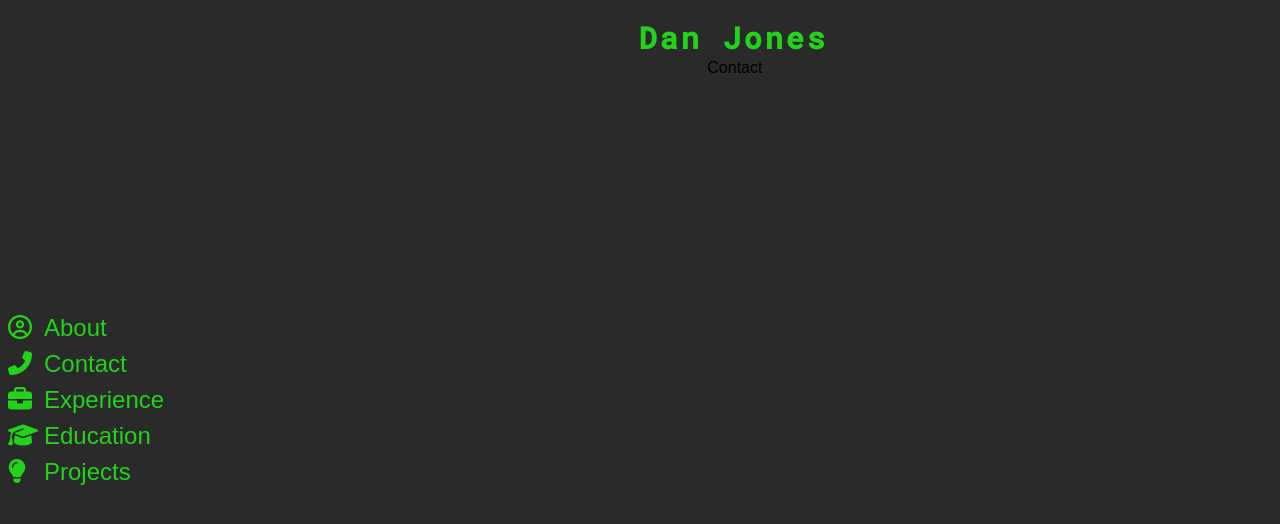
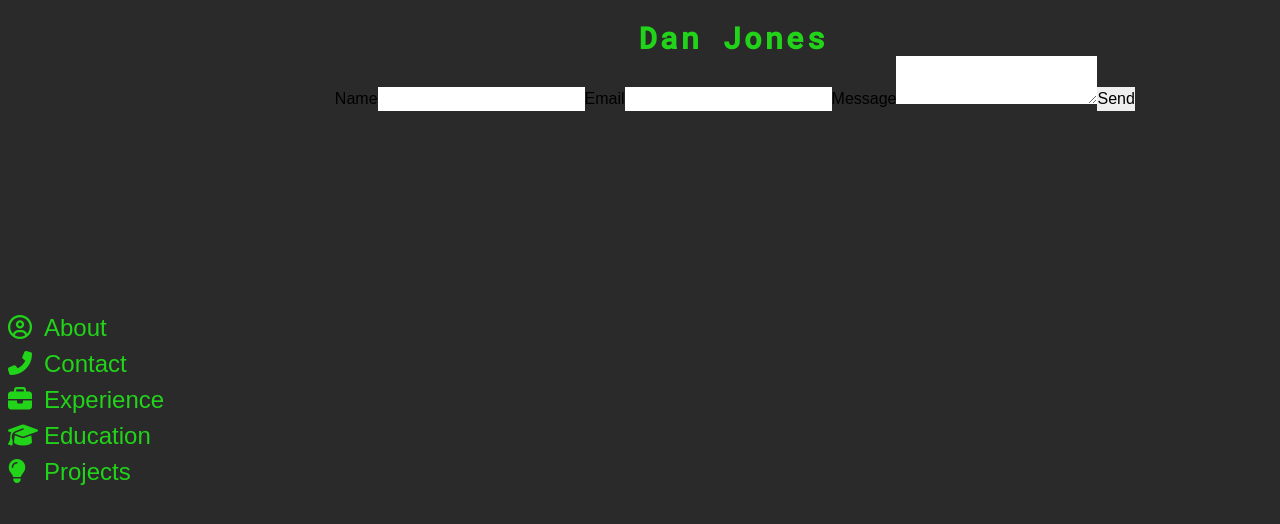
Before and after one commit to danjones457/cv-website, a React (Create React App) app: page / in a window 1280 px wide. Both pictures are taken after a click on the item "Contact". Shown: the top 524 px of the page. Built offline with nearby package versions, Linux system fonts and the light colour scheme; a web font is replaced by a local one.

Commit message:
Contact section works with emailjs. Changes to content styling

```diff
--- a/package.json
+++ b/package.json
@@ -11,6 +11,7 @@
     "@testing-library/react": "^11.2.2",
     "@testing-library/user-event": "^12.5.0",
     "autoprefixer": "^9.8.6",
+    "emailjs-com": "^2.6.4",
     "postcss": "^7.0.35",
     "react": "^17.0.1",
     "react-dom": "^17.0.1",
--- a/src/App.css
+++ b/src/App.css
@@ -41,3 +41,8 @@ header ul li:hover:after {
   from, to { border-color: transparent }
   50% { border-color: #22d419; }
 }
+
+.outer-content {
+  outline: 2px solid rgba(113, 113, 122, 1);
+  outline-offset: -10px;
+}
--- a/src/App.js
+++ b/src/App.js
@@ -3,7 +3,7 @@ import React, { useState } from 'react';
 import BodyPage from './pages/BodyPage';
 
 function App() {
-  const [page, setPage] = useState(4);
+  const [page, setPage] = useState(1);
 
   return (
     <div className="text-center flex h-full">
--- a/src/pages/Contact.js
+++ b/src/pages/Contact.js
@@ -1,11 +1,28 @@
 import React from 'react';
+import emailjs from 'emailjs-com';
 
-class Contact extends React.Component {
-    render() {
-        return <div>
-            <h1>Contact</h1>
-        </div>;
-    }
+export default function Contact() {
+
+  function sendEmail(e) {
+    e.preventDefault();
+
+    emailjs.sendForm(process.env.REACT_APP_EMAILJS_SERVICE_ID, process.env.REACT_APP_EMAILJS_TEMPLATE_ID, e.target, process.env.REACT_APP_EMAILJS_USER_ID)
+      .then((result) => {
+          console.log(result.text);
+      }, (error) => {
+          console.log(error.text);
+      });
+  }
+
+  return (
+    <form className="contact-form" onSubmit={sendEmail}>
+      <label>Name</label>
+      <input type="text" name="user_name" />
+      <label>Email</label>
+      <input type="email" name="user_email" />
+      <label>Message</label>
+      <textarea name="message" />
+      <input type="submit" value="Send" />
+    </form>
+  );
 }
-
-export default Contact;
--- a/src/pages/Experience/Content.js
+++ b/src/pages/Experience/Content.js
@@ -1,4 +1,3 @@
-import Paper from '@material-ui/core/Paper';
 import TimelineItem from '@material-ui/lab/TimelineItem';
 import TimelineSeparator from '@material-ui/lab/TimelineSeparator';
 import TimelineConnector from '@material-ui/lab/TimelineConnector';
@@ -19,8 +18,9 @@ export default function Content(props) {
                 {!props.last ? <TimelineConnector /> : null}
             </TimelineSeparator>
             <TimelineContent>
-                <Paper elevation={3} className="lg:flex p-2">
-                    <div className="w-3/4 m-auto lg:w-1/4 pr-2">
+                <div className="outer-content">
+                    <div className="lg:flex p-4 bg-white rounded-lg">
+                        <div className="w-3/4 m-auto lg:w-1/4 pr-2 m-auto">
                             <img src={process.env.PUBLIC_URL + '/work-logos/' + props.logoUrl} alt={props.name + " logo"}/>
                         </div>
                         <div className="w-full lg:w-3/4">
@@ -28,9 +28,10 @@ export default function Content(props) {
                                 {props.name}
                             </h1>
                             <p className="text-gray-500">{props.role}</p>
-                        <p>{props.description}</p>
+                            <div>{props.description}</div>
                         </div>
-                </Paper>
+                    </div>
+                </div>
             </TimelineContent>
         </TimelineItem>
     );
```
Also changed, not shown: 1 other file (tests, documents, lock files or other folders). Lines whose indentation alone changed are shown as unchanged.
